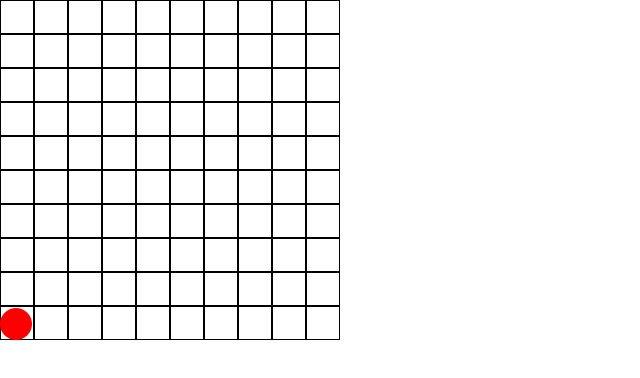
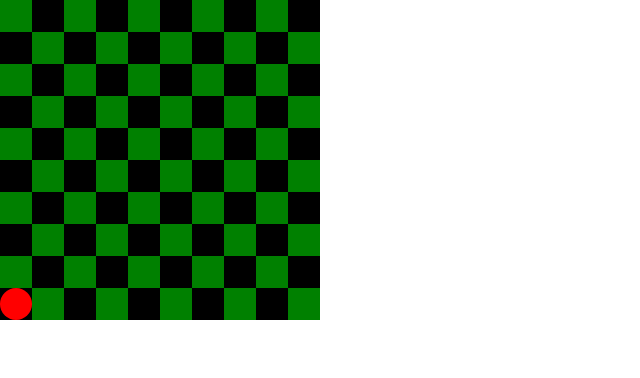
Before and after one commit to ann-kar/checkers, a React (Create React App) app: page / in a window 1280 px wide. Shown: the top 378 px of the page, without its empty margins (0-640 px from the left). Built offline with nearby package versions, Linux system fonts and the light colour scheme.

Commit message:
styles: darker and lighter tiles

```diff
--- a/src/components/Board/Board.tsx
+++ b/src/components/Board/Board.tsx
@@ -16,7 +16,11 @@ export const Board = () => {
         return (
           <Row key={`row-${i}`}>
             {row.map((tile, j) => {
-              return <Tile key={`tile-${i}-${j}`} />;
+              let isOdd = true;
+              if (((j % 2) && (i % 2)) || (!(j % 2) && !(i % 2))) {
+                isOdd = false
+              }
+              return <Tile isOdd={isOdd} key={`tile-${i}-${j}`} />;
             })}
           </Row>
         );
--- a/src/components/Tile/Tile.tsx
+++ b/src/components/Tile/Tile.tsx
@@ -3,9 +3,13 @@ import styled from "styled-components";
 const StyledTile = styled.div`
   height: 2rem;
   width: 2rem;
-  border: 0.1rem solid black;
+  background: ${(props: TileProps) => (props.isOdd ? "black" : "green")};
 `;
 
-export const Tile = () => {
-  return <StyledTile />;
+interface TileProps {
+  isOdd: boolean;
+}
+
+export const Tile = ({ isOdd }: TileProps) => {
+  return <StyledTile isOdd={isOdd} />;
 };
```
